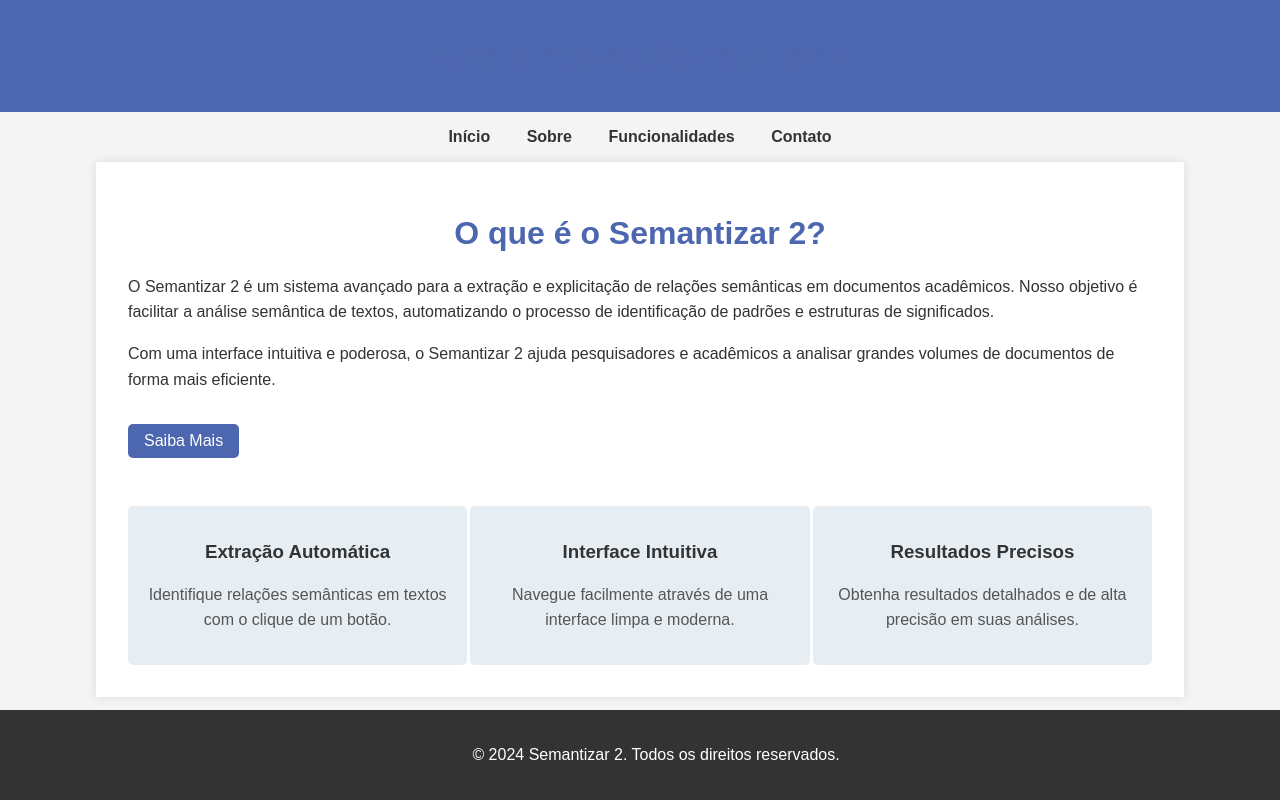
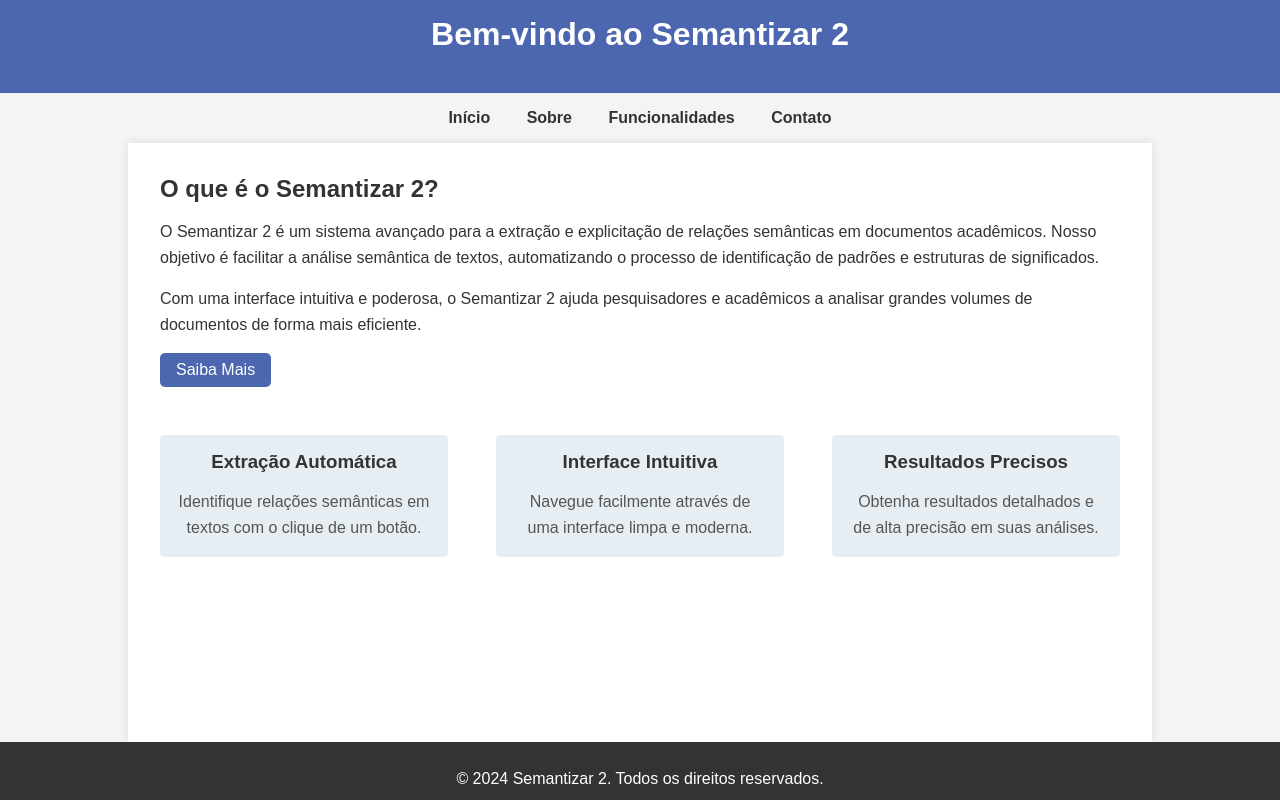
Before and after one commit to Edson-Luiz/Semantizar2, a Flask app: page / in a window 1280 px wide. Run offline with Flask 3, Linux system fonts and the light colour scheme.

Commit message:
att simples

```diff
--- a/app/static/css/style.css
+++ b/app/static/css/style.css
@@ -1,14 +1,27 @@
+* {
+    margin: 0;
+    padding: 0;
+    box-sizing: border-box; /* Garante que padding e borda sejam incluídos na largura/altura total */
+}
+
+html, body {
+    height: 100%;
+    width: 100%;
+    overflow-x: hidden; /* Impede rolagem lateral */
+    background-color: #f4f4f4;
+}
+
 body {
     font-family: Arial, sans-serif;
-    margin: 0;
-    padding: 0;
-    background-color: #f4f4f4;
+    display: flex;
+    flex-direction: column;
+    min-height: 100vh; /* Garante que o body ocupe pelo menos 100% da altura da viewport */
     color: #333;
 }
 
 header {
     background-color: #4c66af;
-    color: white;
+    color: white; /* Garante que o texto no header fique branco */
     padding: 1rem;
     text-align: center;
 }
@@ -30,6 +43,8 @@ nav a:hover {
 }
 
 .container {
+    flex: 1; /* Ocupará o espaço restante da tela, empurrando o footer para baixo se necessário */
+    max-width: 100vw; /* Impede que a largura ultrapasse o tamanho da tela */
     width: 80%;
     margin: 0 auto;
     padding: 2rem;
@@ -41,19 +56,19 @@ footer {
     background-color: #333;
     color: white;
     text-align: center;
-    padding: 1rem;
-    position: absolute;
+    padding: 0.5rem;
     width: 100%;
-    bottom: 0;
 }
 
 h1 {
-    color: #4c66af;
+    color: #ffffff;
     text-align: center;
+    margin-bottom: 1.5rem; /* Aumenta o espaço abaixo do título */
 }
 
 p {
     line-height: 1.6;
+    margin-top: 1rem; /* Adiciona um pouco de espaço acima dos parágrafos */
 }
 
 .button {
@@ -77,6 +92,7 @@ p {
     display: flex;
     justify-content: space-between;
     margin-top: 2rem;
+    flex-wrap: wrap; /* Permite que os itens se ajustem em telas menores */
 }
 
 .feature {
@@ -85,6 +101,7 @@ p {
     border-radius: 5px;
     width: 30%;
     text-align: center;
+    margin-bottom: 1rem;
 }
 
 .feature h3 {
--- a/app/templates/index.html
+++ b/app/templates/index.html
@@ -22,7 +22,7 @@
 </nav>
 
 <div class="container">
-    <h1>O que é o Semantizar 2?</h1>
+    <h2>O que é o Semantizar 2?</h1>
     <p>O Semantizar 2 é um sistema avançado para a extração e explicitação de relações semânticas em documentos acadêmicos. Nosso objetivo é facilitar a análise semântica de textos, automatizando o processo de identificação de padrões e estruturas de significados.</p>
     <p>Com uma interface intuitiva e poderosa, o Semantizar 2 ajuda pesquisadores e acadêmicos a analisar grandes volumes de documentos de forma mais eficiente.</p>
     <a href="#" class="button">Saiba Mais</a>
```
